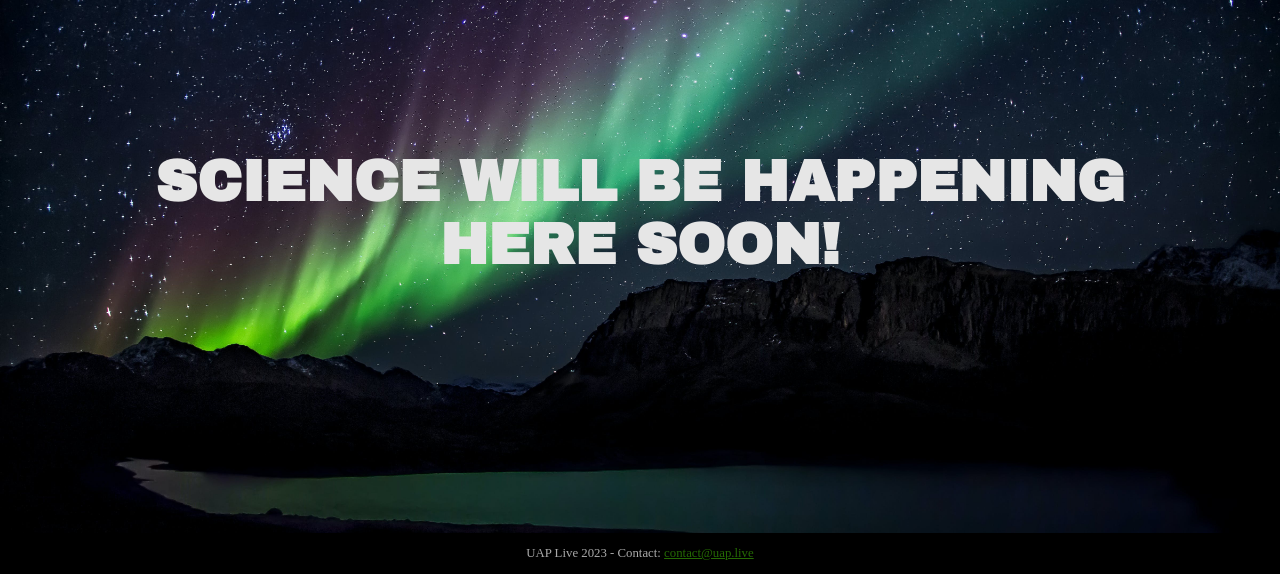
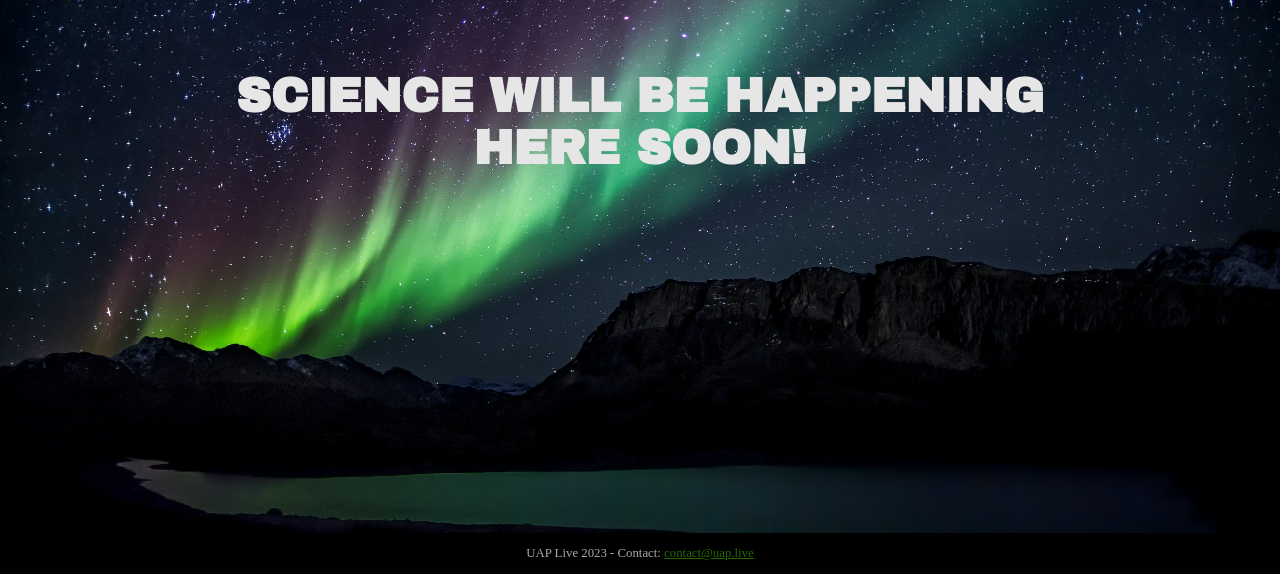
Before and after one commit to PMASTUDIO/placeholder_vbq.github.io, a plain HTML site: page index.html in a window 1280 px wide. Shown: the part 226-800 px from the top of the page. Drawn offline with Linux system fonts and the light colour scheme.

Commit message:
Resized H1 font

```diff
--- a/css/style.css
+++ b/css/style.css
@@ -25,9 +25,9 @@ body {
 
 h1 {
     font-family: 'Archivo Black', Helvetica, sans-serif;
-    font-size: 3.6em;
+    font-size: 3em;
     text-transform: uppercase;
-    margin-top: 20vh;
+    margin-top: 10vh;
     color: #e6e6e6;
 }
 
```
